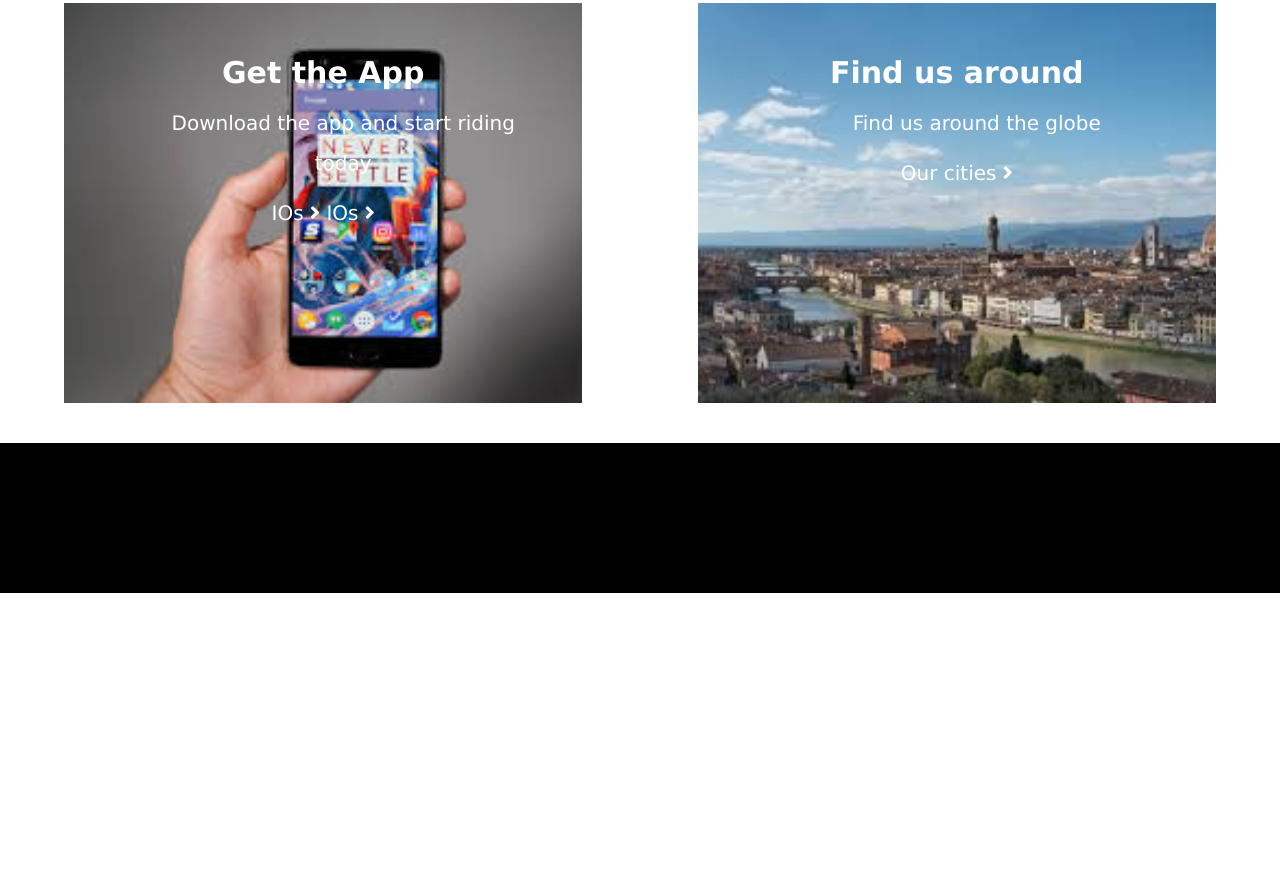
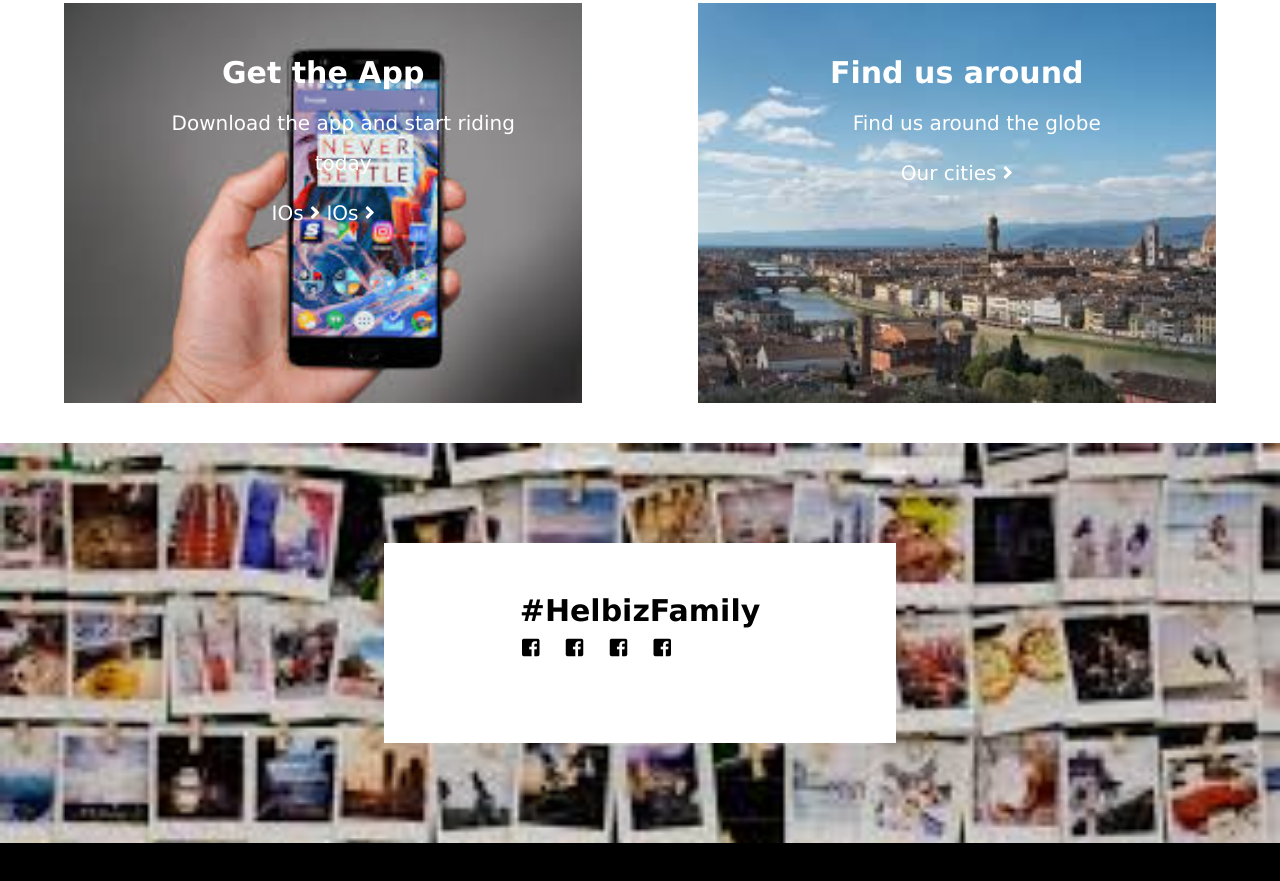
Before and after one commit to AleBaviera/html-css-helbiz, a plain HTML site: page index.html in a window 1280 px wide. Shown: the part 2840-3721 px from the top of the page. Before the commit the page ends 3433 px from the top, so only its background shows below. Drawn offline with Linux system fonts and the light colour scheme.

Commit message:
section 5

```diff
--- a/index.html
+++ b/index.html
@@ -99,13 +99,13 @@
       <section class="sez4">
        <div class="centrone">
          <div class="row">
-          <div class="col duecol app">
+          <div class="col duecolimg app">
             <h2>Get the App</h2>
             <p>Download the app and start riding today</p>
             <a href="#">IOs  <i class="fas fa-angle-right"></i></a>
             <a href="#">IOs  <i class="fas fa-angle-right"></i></a>
           </div>
-          <div class="col duecol city">
+          <div class="col duecolimg city">
             <h2>Find us around</h2>
             <p>Find us around the globe</p>
             <a href="#">Our cities  <i class="fas fa-angle-right"></i></a>
@@ -115,8 +115,18 @@
 
      </section class="5">
       <!-- sezoione5 -->
-      <section>
+      <section class="sez5 sectionimg collage">
+        <div class="col social">
+          <h2>#HelbizFamily</h2>
 
+          <div class="socialicons">
+
+            <i class="fab fa-facebook-square"></i>
+            <i class="fab fa-facebook-square"></i>
+            <i class="fab fa-facebook-square"></i>
+            <i class="fab fa-facebook-square"></i>
+          </div>
+        </div>
       </section>
     </main>
 
--- a/style.css
+++ b/style.css
@@ -203,7 +203,7 @@ h1, h6{
   background-image: url("img/firenze.jpeg");
 }
 
-.duecol{
+.duecolimg{
   height: 400px;
   background-repeat: no-repeat;
   background-size: cover;
@@ -213,12 +213,42 @@ h1, h6{
   padding: 50px;
   margin: 40px auto;
 }
-.duecol a {
+.duecolimg a {
   color: white;
   text-decoration: none;
 }
-.duecol a:hover{
+.duecolimg a:hover{
   text-decoration: underline;
+}
+
+
+/* sez 5 */
+
+.collage{
+  background-image: url("img/collage.jpeg");
+  position: relative;
+}
+
+.social{
+  width: 40%;
+  height: 200px;
+  background-color: white;
+  position: relative;
+  left: 50%;
+  top: 50%;
+  transform: translate(-50%,-50%);
+
+}
+.social h2{
+  text-align: center;
+  margin-top: 50px;
+}
+.socialicons{
+  position: relative;
+  left: 25%;
+}
+.socialicons i{
+  margin: 10px;
 }
 /*footer*/
 footer {
```
Also changed, not shown: img/collage.jpeg (added).
